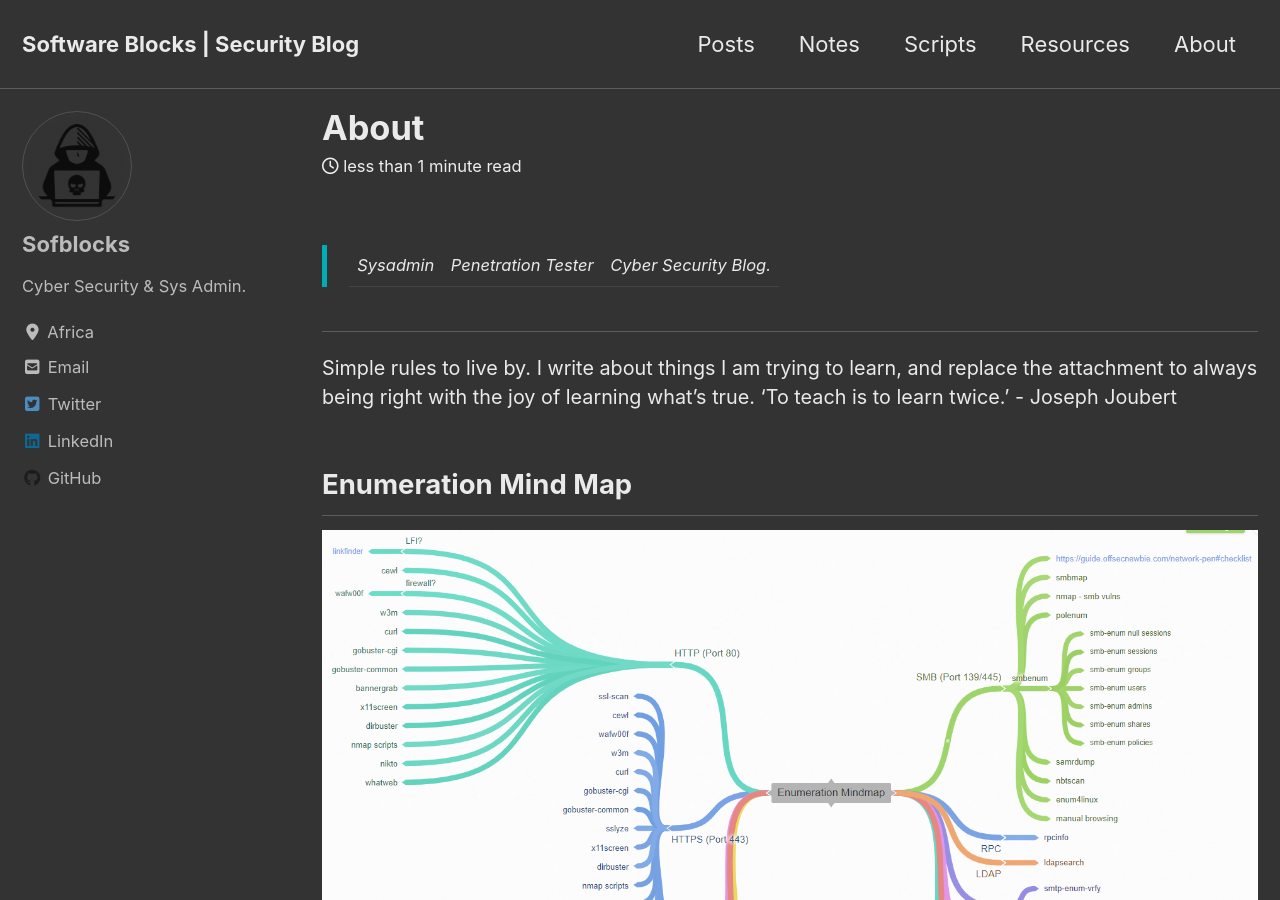
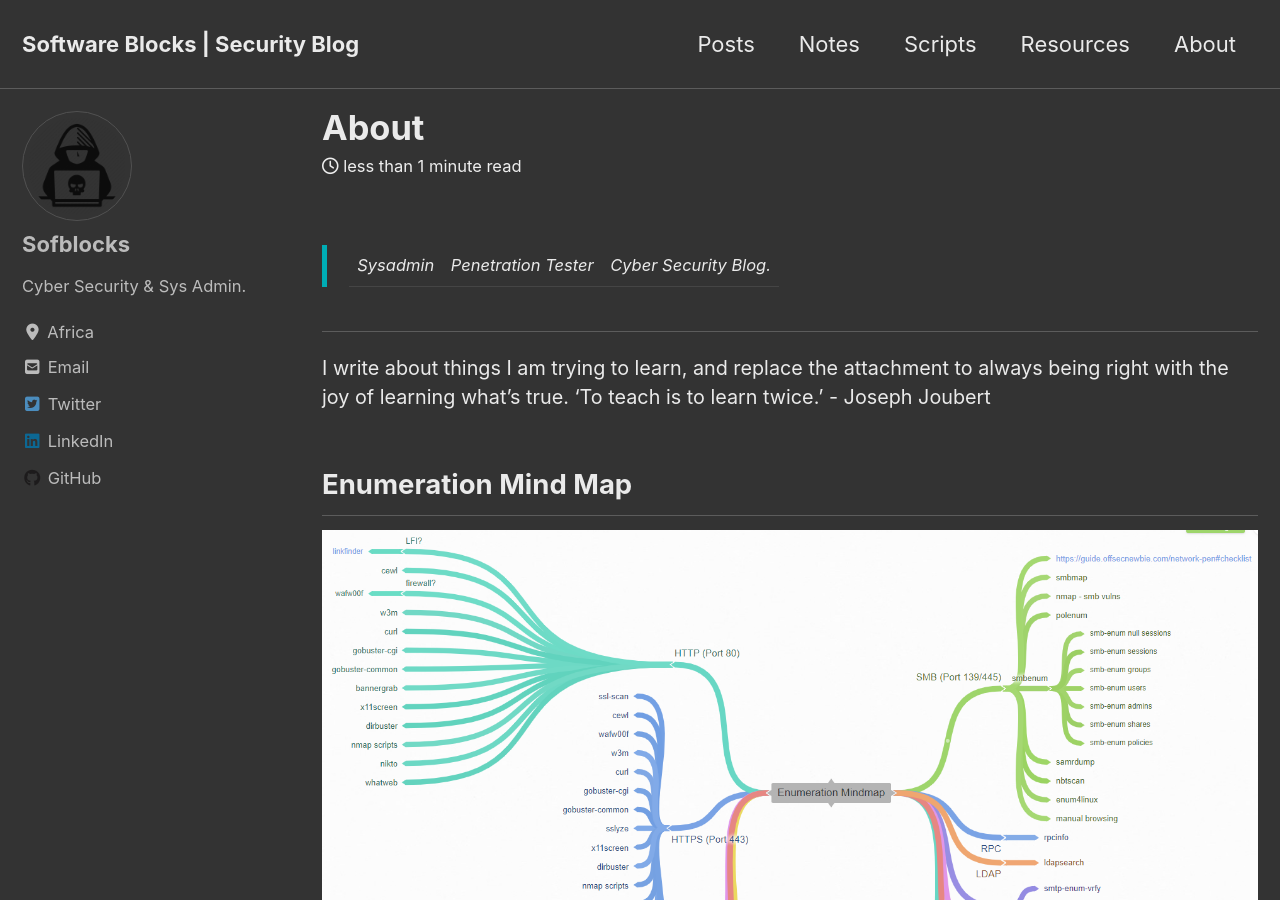
Before and after one commit to sofblocks/sofblocks.github.io, a Jekyll site: the page built from _pages/about.md, in a window 1280 px wide and 900 px high. Built offline with Jekyll 4.4.1, drawn with Linux system fonts in a browser that asks for light colours; cached includes are drawn as plain includes; nearby versions of some CDN libraries.

Commit message:
Update about.md

```diff
--- a/_pages/about.md
+++ b/_pages/about.md
@@ -9,7 +9,6 @@ classes: wide
 
 ------------------------------------------------------------------------------------------------------------------------------------
 
-Simple rules to live by.
 I write about things I am trying to learn, and replace the attachment to always being right with the joy of learning what's true.
 'To teach is to learn twice.' - Joseph Joubert
 
```
